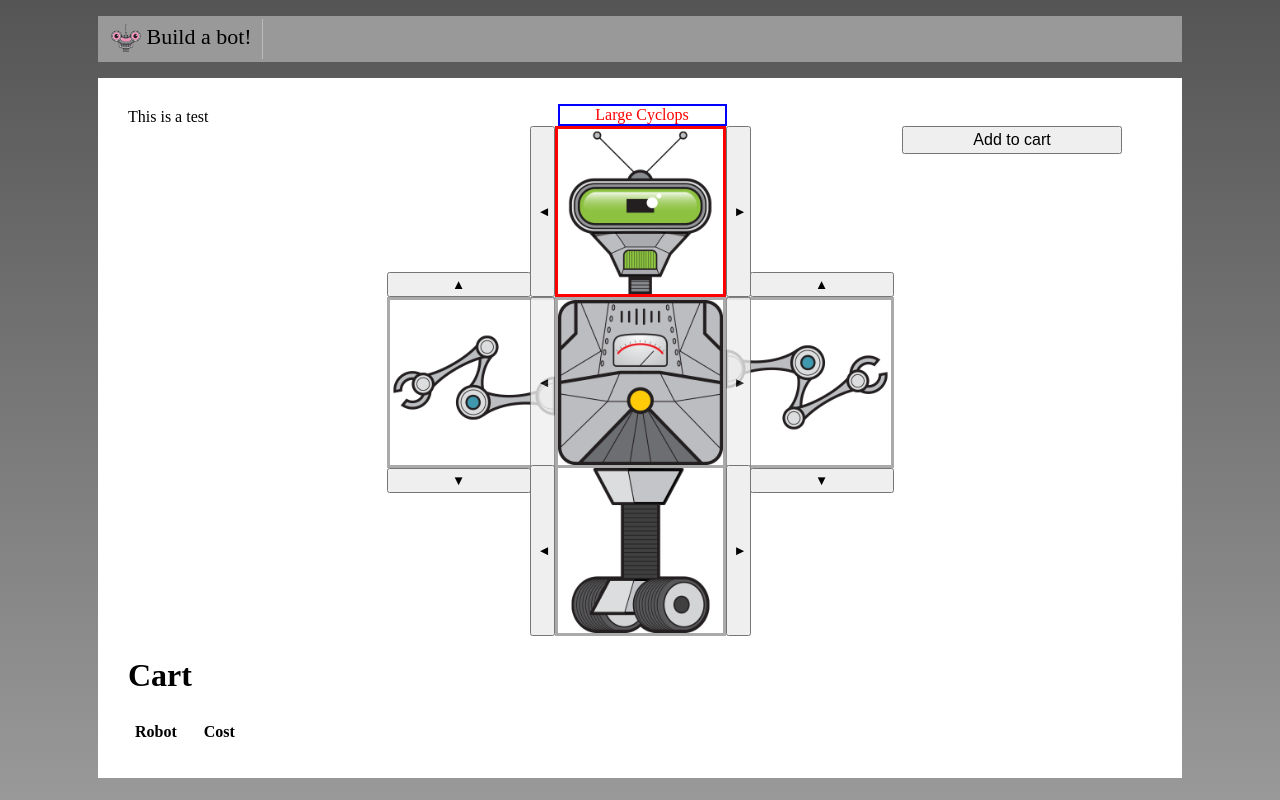
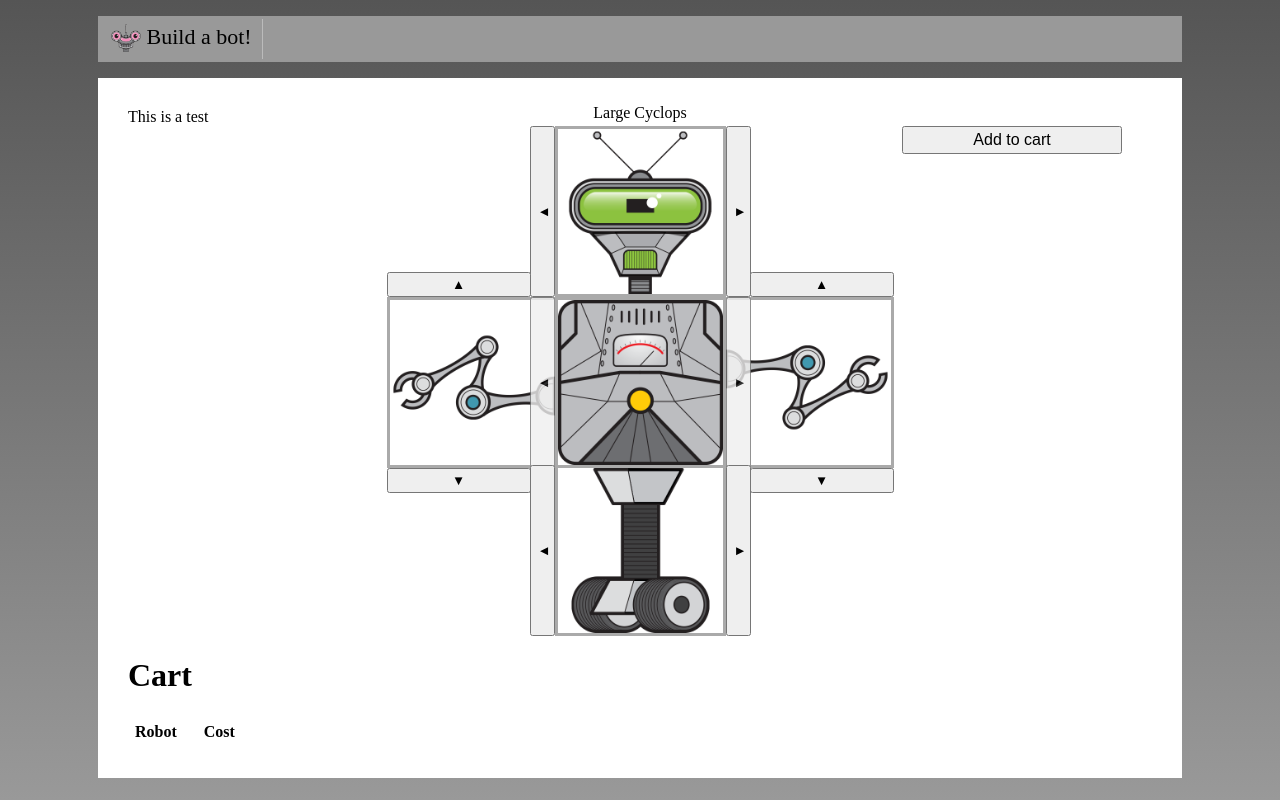
Before and after one commit to borisac/robo-borhes, a Vue app: page / in a window 1280 px wide. Built offline with nearby package versions, Linux system fonts and the light colour scheme.

Commit message:
Conditional css class apply, with inline style

```diff
--- a/src/App.vue
+++ b/src/App.vue
@@ -38,10 +38,6 @@ body{
 }
 </style>
 <style scoped>
-.content >>> .robot-name{
-  color: red;
-  border: 2px solid blue;
-}
 main{
   margin: 0 auto;
   padding: 30px;
```
Also changed, not shown: src/build/RobotBuilder.vue.
